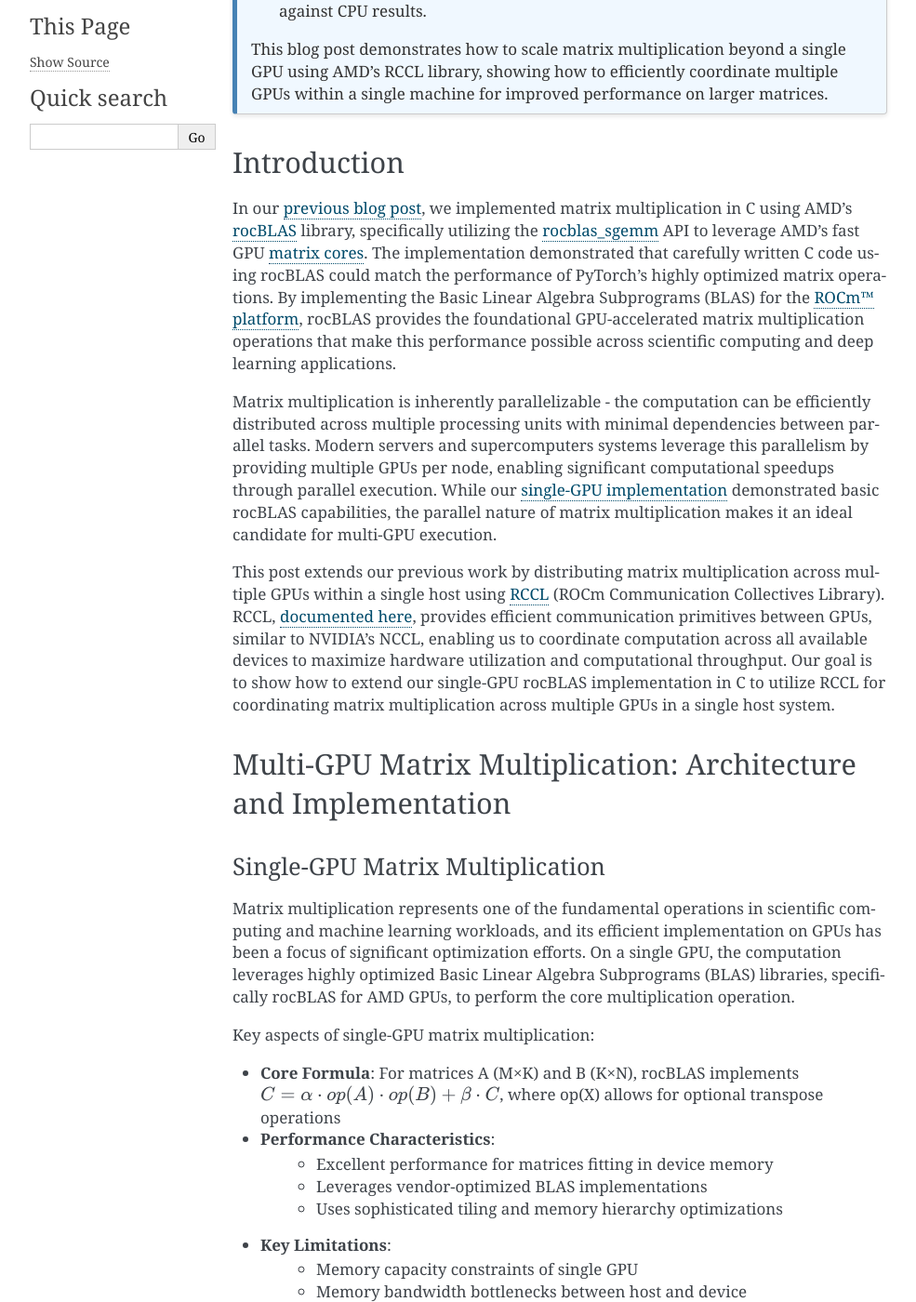
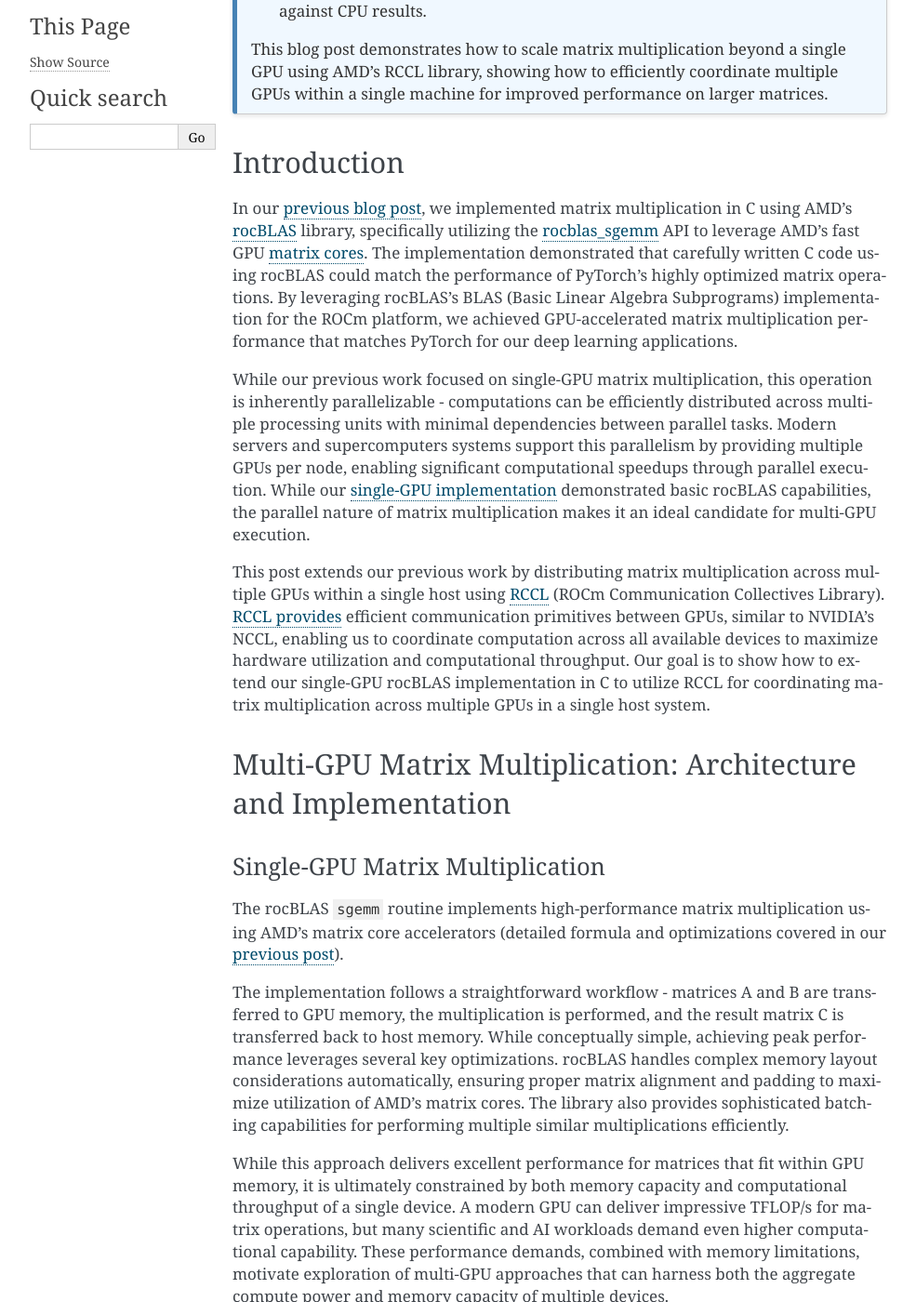
Before and after one commit to pebblesandweeds/rccl_gpu_matmul, a Sphinx documentation site: the page built from docs/source/rccl_gpu_matmul.rst, in a window 1280 px wide and 1400 px high, scrolled down 598 px. Shown: the whole window at 93% size, without its empty margins (148-1133 px from the left). Built offline with Sphinx 7.4.7, drawn with Linux system fonts in a browser that asks for light colours; some of the changed text lies outside the part shown.

Commit message:
Draft of rccl_gpu_matmul.rst

```diff
--- a/docs/source/rccl_gpu_matmul.rst
+++ b/docs/source/rccl_gpu_matmul.rst
@@ -18,37 +18,28 @@
 Introduction
 ------------
 
-In our `previous blog post <https://blog.pebblesandweeds.com/gpu_matmul_blog.html>`_, we implemented matrix multiplication in C using AMD's `rocBLAS <https://rocm.docs.amd.com/projects/rocBLAS/en/latest/>`_ library, specifically utilizing the `rocblas_sgemm <https://rocm.docs.amd.com/projects/rocBLAS/en/latest/reference/level-3.html#rocblas-xgemm-batched-strided-batched>`_ API to leverage AMD's fast GPU `matrix cores <https://www.amd.com/en/technologies/cdna.html>`_. The implementation demonstrated that carefully written C code using rocBLAS could match the performance of PyTorch's highly optimized matrix operations. By implementing the Basic Linear Algebra Subprograms (BLAS) for the `ROCm™ platform <https://www.amd.com/en/products/software/rocm.html>`_, rocBLAS provides the foundational GPU-accelerated matrix multiplication operations that make this performance possible across scientific computing and deep learning applications.
+In our `previous blog post <https://blog.pebblesandweeds.com/gpu_matmul_blog.html>`_, we implemented matrix multiplication in C using AMD's `rocBLAS <https://rocm.docs.amd.com/projects/rocBLAS/en/latest/>`_ library, specifically utilizing the `rocblas_sgemm <https://rocm.docs.amd.com/projects/rocBLAS/en/latest/reference/level-3.html#rocblas-xgemm-batched-strided-batched>`_ API to leverage AMD's fast GPU `matrix cores <https://www.amd.com/en/technologies/cdna.html>`_. The implementation demonstrated that carefully written C code using rocBLAS could match the performance of PyTorch's highly optimized matrix operations. By leveraging rocBLAS's BLAS (Basic Linear Algebra Subprograms) implementation for the ROCm platform, we achieved GPU-accelerated matrix multiplication performance that matches PyTorch for our deep learning applications.
 
-Matrix multiplication is inherently parallelizable - the computation can be efficiently distributed across multiple processing units with minimal dependencies between parallel tasks. Modern servers and supercomputers systems leverage this parallelism by providing multiple GPUs per node, enabling significant computational speedups through parallel execution. While our `single-GPU implementation <https://github.com/pebblesandweeds/gpu_matmul>`_ demonstrated basic rocBLAS capabilities, the parallel nature of matrix multiplication makes it an ideal candidate for multi-GPU execution.
+While our previous work focused on single-GPU matrix multiplication, this operation is inherently parallelizable - computations can be efficiently distributed across multiple processing units with minimal dependencies between parallel tasks. Modern servers and supercomputers systems support this parallelism by providing multiple GPUs per node, enabling significant computational speedups through parallel execution. While our `single-GPU implementation <https://github.com/pebblesandweeds/gpu_matmul>`_ demonstrated basic rocBLAS capabilities, the parallel nature of matrix multiplication makes it an ideal candidate for multi-GPU execution.
 
-This post extends our previous work by distributing matrix multiplication across multiple GPUs within a single host using `RCCL <https://github.com/ROCmSoftwarePlatform/rccl>`_ (ROCm Communication Collectives Library). RCCL, `documented here <https://rocm.docs.amd.com/projects/rccl/en/latest/>`_, provides efficient communication primitives between GPUs, similar to NVIDIA's NCCL, enabling us to coordinate computation across all available devices to maximize hardware utilization and computational throughput. Our goal is to show how to extend our single-GPU rocBLAS implementation in C to utilize RCCL for coordinating matrix multiplication across multiple GPUs in a single host system.
+This post extends our previous work by distributing matrix multiplication across multiple GPUs within a single host using `RCCL <https://github.com/ROCmSoftwarePlatform/rccl>`_ (ROCm Communication Collectives Library). `RCCL provides <https://rocm.docs.amd.com/projects/rccl/en/latest/>`_ efficient communication primitives between GPUs, similar to NVIDIA's NCCL, enabling us to coordinate computation across all available devices to maximize hardware utilization and computational throughput. Our goal is to show how to extend our single-GPU rocBLAS implementation in C to utilize RCCL for coordinating matrix multiplication across multiple GPUs in a single host system.
 
 Multi-GPU Matrix Multiplication: Architecture and Implementation
 ----------------------------------------------------------------
 
 Single-GPU Matrix Multiplication
 ^^^^^^^^^^^^^^^^^^^^^^^^^^^^^^^^
-Matrix multiplication represents one of the fundamental operations in scientific computing and machine learning workloads, and its efficient implementation on GPUs has been a focus of significant optimization efforts. On a single GPU, the computation leverages highly optimized Basic Linear Algebra Subprograms (BLAS) libraries, specifically rocBLAS for AMD GPUs, to perform the core multiplication operation.
+The rocBLAS ``sgemm`` routine implements high-performance matrix multiplication using AMD's matrix core accelerators (detailed formula and optimizations covered in our `previous post <https://blog.pebblesandweeds.com/gpu_matmul_blog.html#matrix-multiplication-formulas>`_).
 
-Key aspects of single-GPU matrix multiplication:
+The implementation follows a straightforward workflow - matrices A and B are transferred to GPU memory, the multiplication is performed, and the result matrix C is transferred back to host memory. While conceptually simple, achieving peak performance leverages several key optimizations. rocBLAS handles complex memory layout considerations automatically, ensuring proper matrix alignment and padding to maximize utilization of AMD's matrix cores. The library also provides sophisticated batching capabilities for performing multiple similar multiplications efficiently.
 
-* **Core Formula**:  For matrices A (M×K) and B (K×N), rocBLAS implements :math:`C = \alpha \cdot op(A) \cdot op(B) + \beta \cdot C`, where op(X) allows for optional transpose operations
-
-* **Performance Characteristics**:
-    - Excellent performance for matrices fitting in device memory
-    - Leverages vendor-optimized BLAS implementations
-    - Uses sophisticated tiling and memory hierarchy optimizations
-
-* **Key Limitations**:
-    - Memory capacity constraints of single GPU
-    - Memory bandwidth bottlenecks between host and device
+While this approach delivers excellent performance for matrices that fit within GPU memory, it is ultimately constrained by both memory capacity and computational throughput of a single device. A modern GPU can deliver impressive TFLOP/s for matrix operations, but many scientific and AI workloads demand even higher computational capability. These performance demands, combined with memory limitations, motivate exploration of multi-GPU approaches that can harness both the aggregate compute power and memory capacity of multiple devices.
 
 .. figure:: _static/single-gpu-flow.png
-   :alt: Single GPU Matrix Multiplication Workflow
-   :align: center
+  :alt: Single GPU Matrix Multiplication Workflow
+  :align: center
 
-   Workflow of simple matrix multiplication on single GPU
+  Simple matrix multiplication on single GPU
 
 Distributed Implementation
 ^^^^^^^^^^^^^^^^^^^^^^^^^^
```
